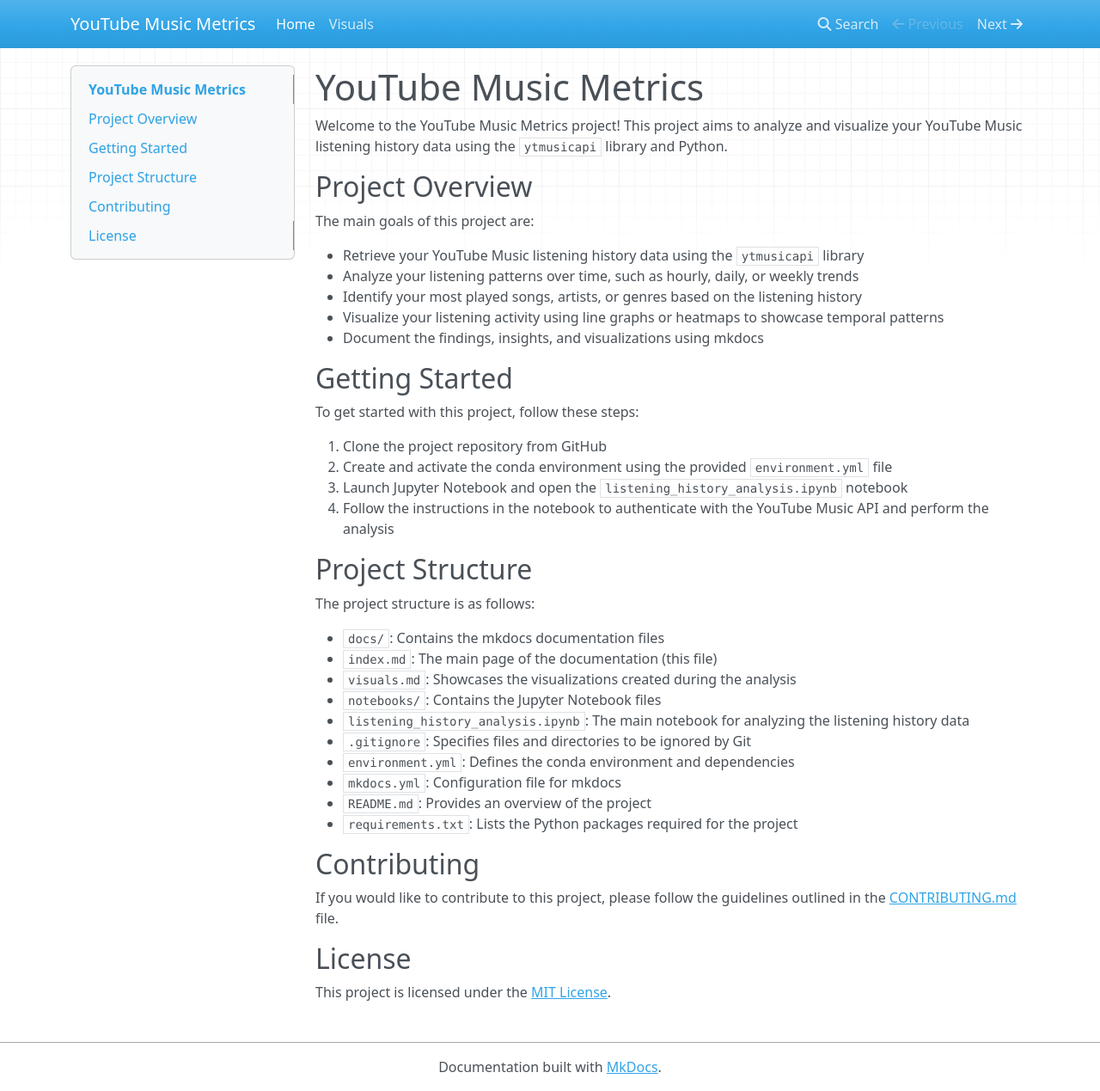
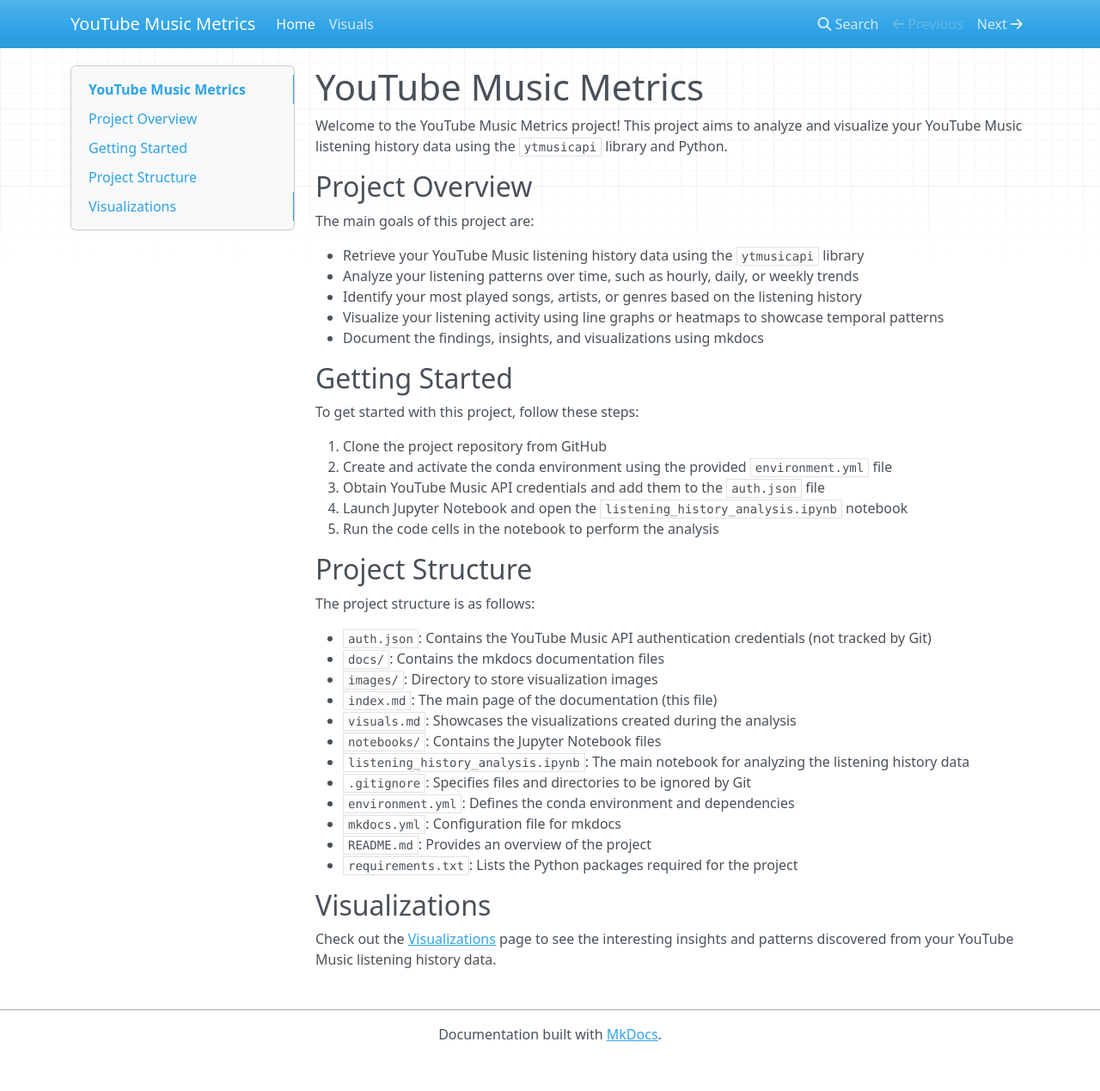
Before and after one commit to crazystorm720/ytmusic-analysis, an MkDocs documentation site: the page built from docs/index.md, in a window 1280 px wide and 1269 px high. Shown: the whole window at 86% size. Built offline with MkDocs 1.6.1, drawn with Linux system fonts in a browser that asks for light colours; nearby versions of some CDN libraries.

Commit message:
project update

```diff
--- a/docs/index.md
+++ b/docs/index.md
@@ -18,14 +18,17 @@ To get started with this project, follow these steps:
 
 1. Clone the project repository from GitHub
 2. Create and activate the conda environment using the provided `environment.yml` file
-3. Launch Jupyter Notebook and open the `listening_history_analysis.ipynb` notebook
-4. Follow the instructions in the notebook to authenticate with the YouTube Music API and perform the analysis
+3. Obtain YouTube Music API credentials and add them to the `auth.json` file
+4. Launch Jupyter Notebook and open the `listening_history_analysis.ipynb` notebook
+5. Run the code cells in the notebook to perform the analysis
 
 ## Project Structure
 
 The project structure is as follows:
 
+- `auth.json`: Contains the YouTube Music API authentication credentials (not tracked by Git)
 - `docs/`: Contains the mkdocs documentation files
+  - `images/`: Directory to store visualization images
   - `index.md`: The main page of the documentation (this file)
   - `visuals.md`: Showcases the visualizations created during the analysis
 - `notebooks/`: Contains the Jupyter Notebook files
@@ -36,10 +39,6 @@ The project structure is as follows:
 - `README.md`: Provides an overview of the project
 - `requirements.txt`: Lists the Python packages required for the project
 
-## Contributing
+## Visualizations
 
-If you would like to contribute to this project, please follow the guidelines outlined in the [CONTRIBUTING.md](CONTRIBUTING.md) file.
-
-## License
-
-This project is licensed under the [MIT License](LICENSE).
+Check out the [Visualizations](visuals.md) page to see the interesting insights and patterns discovered from your YouTube Music listening history data.
```
Also changed, not shown: docs/visuals.md (+8 -6 lines), docs/notebooks/listening_history_analysis.ipynb (added).
